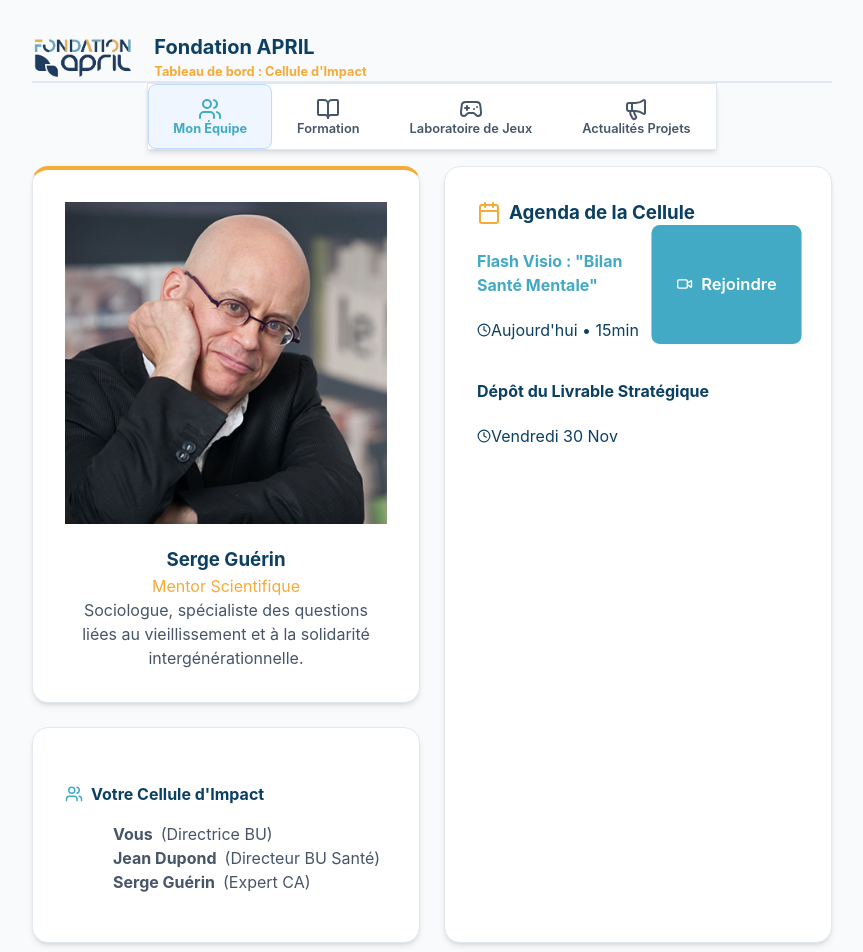
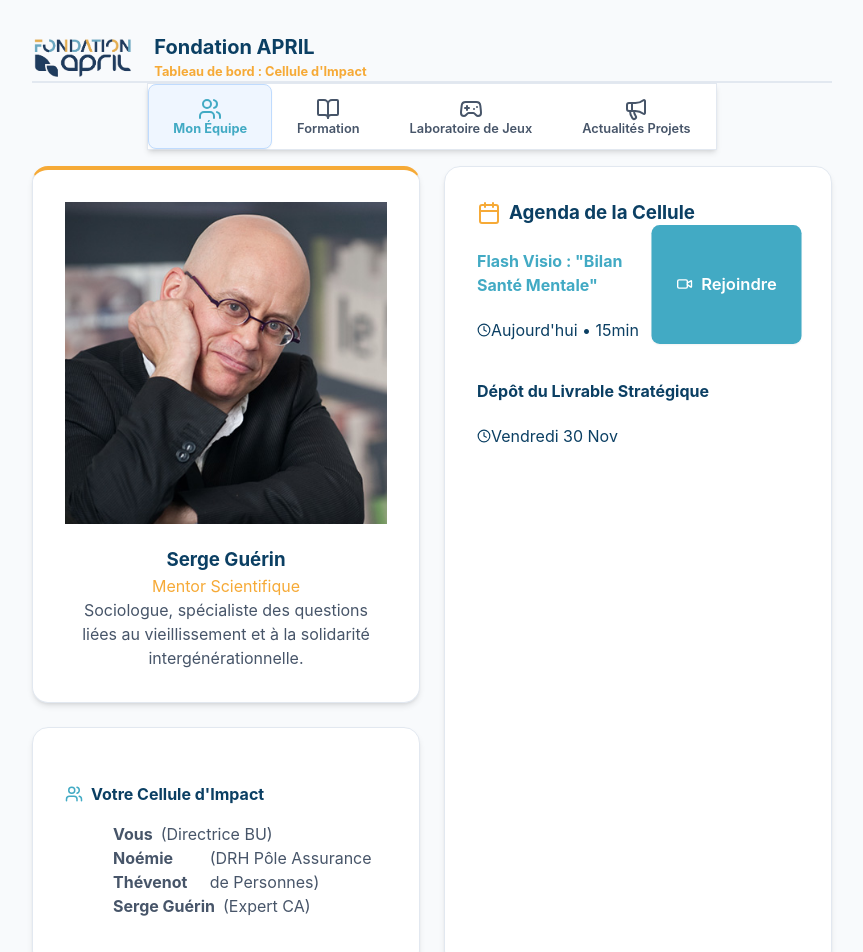
Before and after one commit to alexandrabaron/jeux, a React (Vite) app in the folder quete-app/: page / in a window 1280 px wide. Shown: the top 952 px of the page, without its empty margins (208-1071 px from the left). Built offline with nearby package versions, Linux system fonts and the light colour scheme.

Commit message:
thevenot

```diff
--- a/quete-app/src/views/TeamView.jsx
+++ b/quete-app/src/views/TeamView.jsx
@@ -39,7 +39,7 @@ export default function TeamView() {
             </li>
             <li className="flex items-center gap-2">
               <span className="w-2 h-2 rounded-full" style={{ backgroundColor: '#22c55e' }}></span>
-              <strong>Jean Dupond</strong> (Directeur BU Santé)
+              <strong>Noémie Thévenot</strong> (DRH Pôle Assurance de Personnes)
             </li>
             <li className="flex items-center gap-2">
               <span className="w-2 h-2 rounded-full" style={{ backgroundColor: '#22c55e' }}></span>
```
